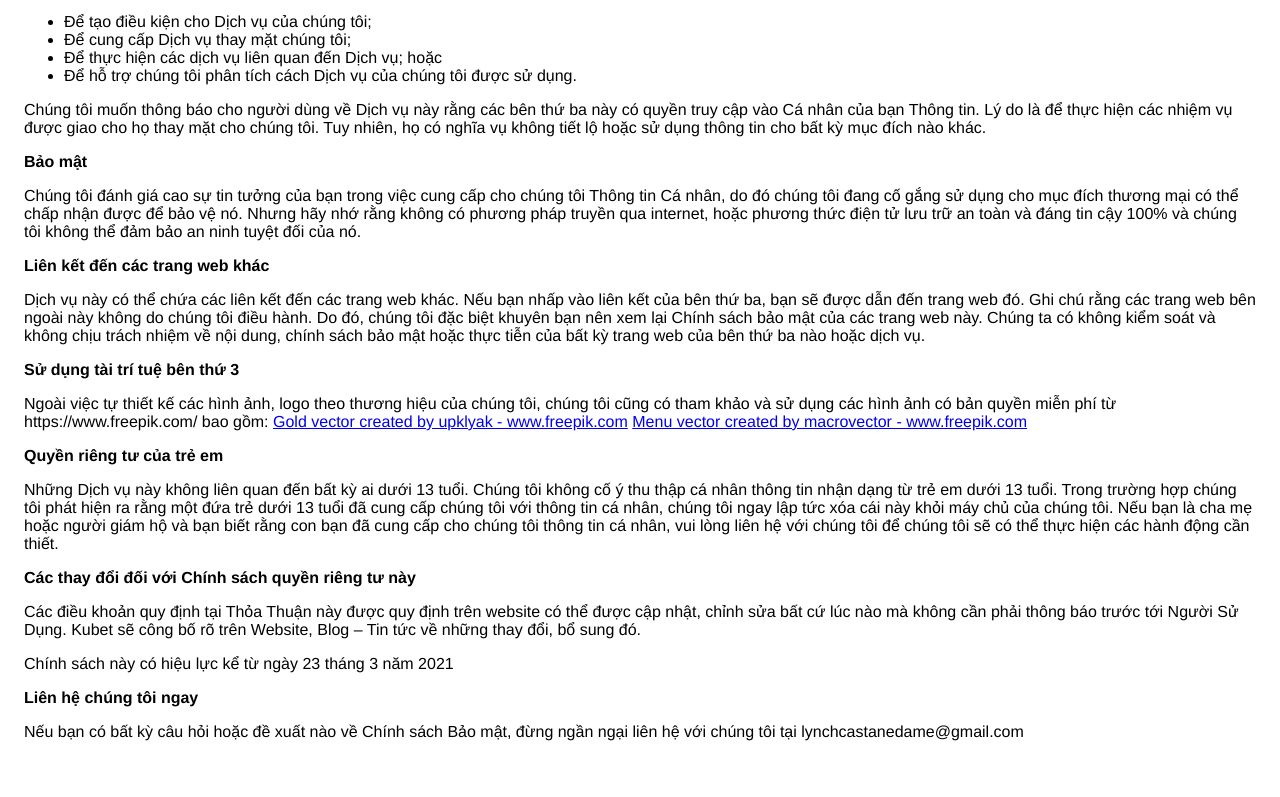
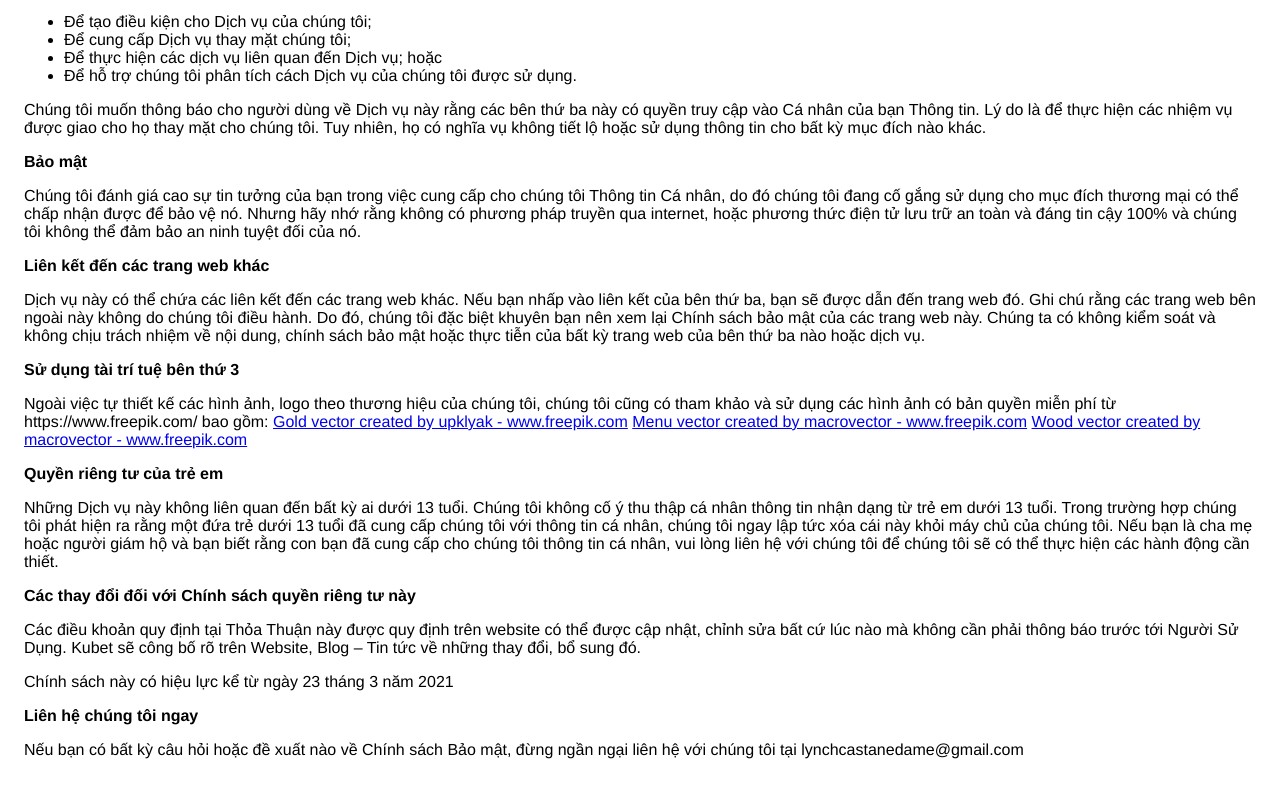
Before and after one commit to dtakodev/dtakodev.github.io, a plain HTML site: page privacy/index.html in a window 1280 px wide. Shown: the part 805-1602 px from the top of the page. Drawn offline with Linux system fonts and the light colour scheme.

Commit message:
Update index.html

```diff
--- a/privacy/index.html
+++ b/privacy/index.html
@@ -90,6 +90,7 @@
                 https://www.freepik.com/ bao gồm:
                 <a href="https://www.freepik.com/vectors/gold">Gold vector created by upklyak - www.freepik.com</a>
                 <a href='https://www.freepik.com/vectors/menu'>Menu vector created by macrovector - www.freepik.com</a>
+                <a href='https://www.freepik.com/vectors/wood'>Wood vector created by macrovector - www.freepik.com</a>
                 </p>
                 <p><strong>Quyền riêng tư của trẻ em</strong></p> <p>
                   Những Dịch vụ này không liên quan đến bất kỳ ai dưới 13 tuổi.
```
